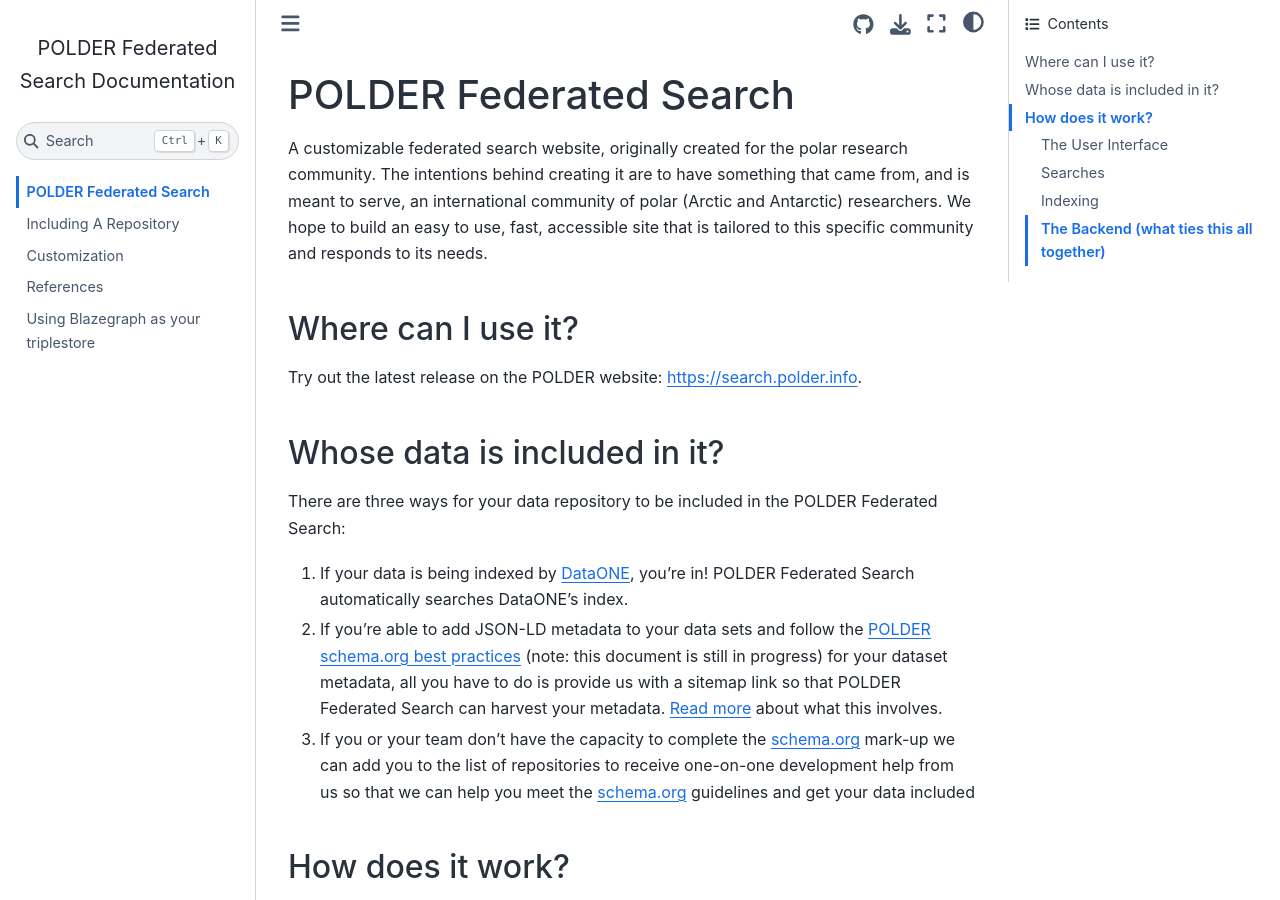
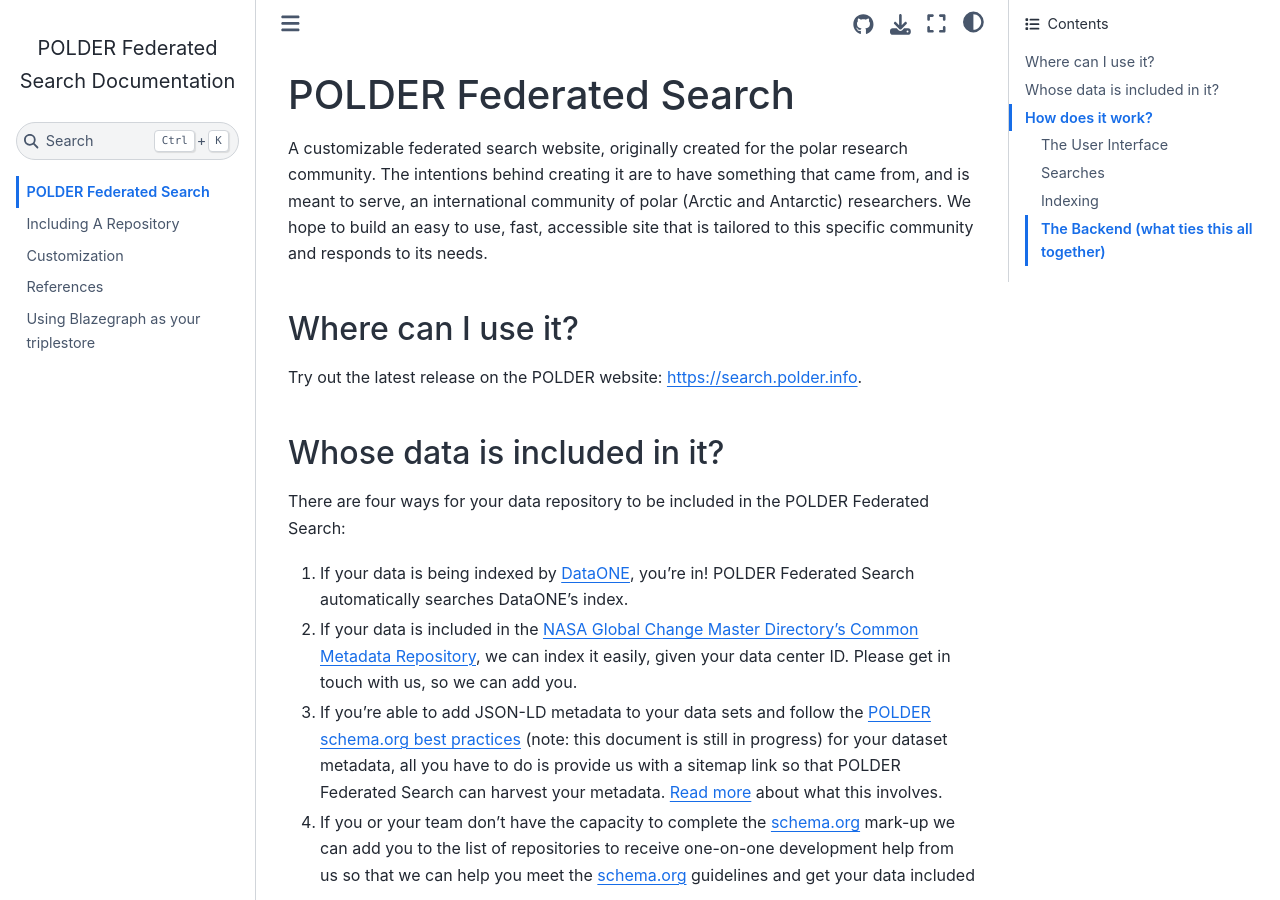
Before and after one commit to POLDER-Crew/Federated-Search-Documentation, a Jupyter Book: the page built from book/intro.md, in a window 1280 px wide and 900 px high. Built offline with Jupyter Book 1.0.4 settings and Sphinx 7.4.7 and the Sphinx Book theme 1.1.4, drawn with Linux system fonts in a browser that asks for light colours.

Commit message:
Add GCMD indexing information

```diff
--- a/book/intro.md
+++ b/book/intro.md
@@ -6,9 +6,11 @@ A customizable federated search website, originally created for the polar resear
 Try out the latest release on the POLDER website: [https://search.polder.info](https://search.polder.info).
 
 ## Whose data is included in it?
-There are three ways for your data repository to be included in the POLDER Federated Search:
+There are four ways for your data repository to be included in the POLDER Federated Search:
 
 1. If your data is being indexed by [DataONE](https://www.dataone.org/), you're in! POLDER Federated Search automatically searches DataONE's index.
+
+1. If your data is included in the [NASA Global Change Master Directory's Common Metadata Repository](https://cmr.earthdata.nasa.gov/search), we can index it easily, given your data center ID. Please get in touch with us, so we can add you.
 
 1. If you're able to add JSON-LD metadata to your data sets and follow the [POLDER schema.org best practices](https://docs.google.com/document/d/1r4OSRuVBfdJpMbyhjkhghHSeckraFEhxs0f1ld4aGkg) (note: this document is still in progress) for your dataset metadata, all you have to do is provide us with a sitemap link so that POLDER Federated Search can harvest your metadata. [Read more](inclusion-guidelines) about what this involves.
 
```
